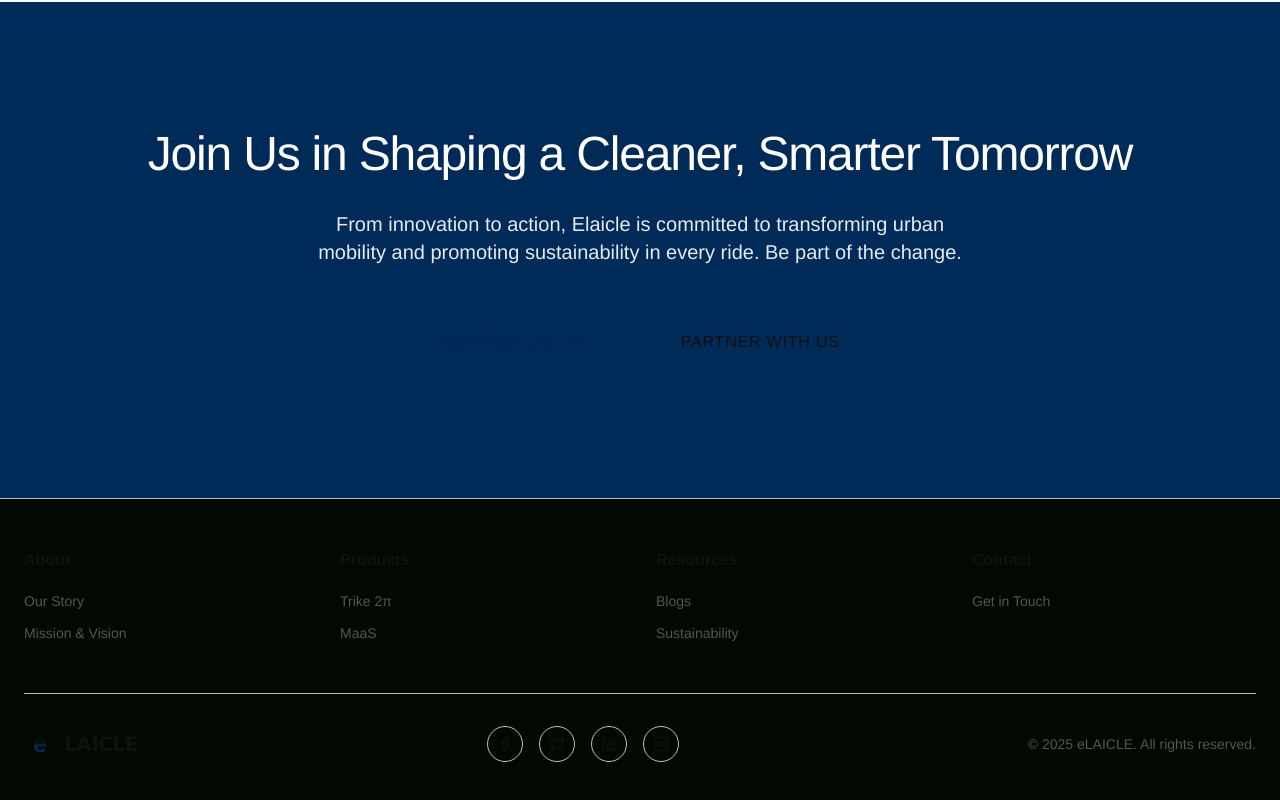
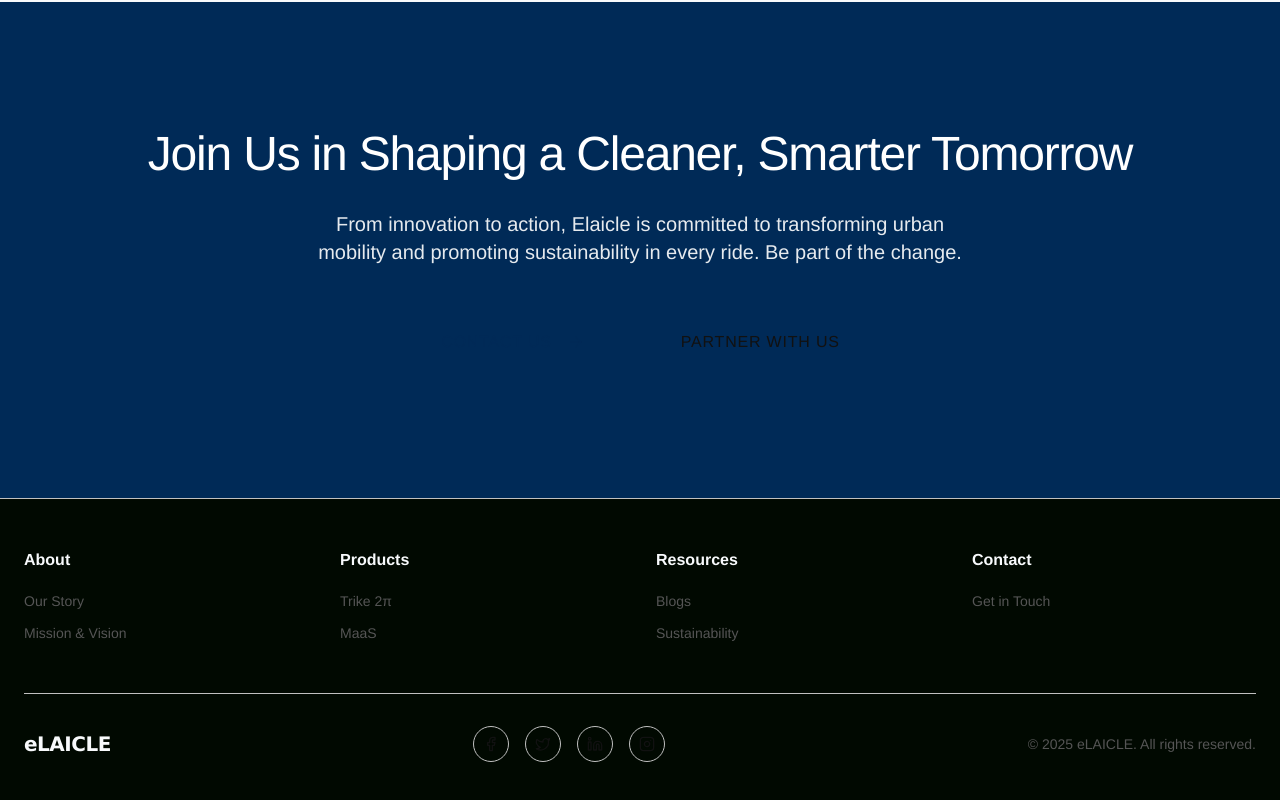
Before and after one commit to Rukaiyabvm/elaicle-design-engine, a React (Vite) app: page / in a window 1280 px wide. Shown: the part 3862-4662 px from the top of the page. Built offline with nearby package versions, Linux system fonts and the light colour scheme.

Commit message:
Visual edit in Lovable

```diff
--- a/src/components/Footer.tsx
+++ b/src/components/Footer.tsx
@@ -53,7 +53,7 @@ const Footer = () => {
         <div className="grid grid-cols-2 md:grid-cols-4 gap-8 mb-12">
           {/* Footer Links */}
           {Object.entries(footerLinks).map(([category, links]) => <div key={category}>
-              <h3 className="body-regular font-semibold mb-4 text-foreground">{category}</h3>
+              <h3 className="body-regular font-semibold mb-4 text-slate-50">{category}</h3>
               <ul className="space-y-2">
                 {links.map(link => <li key={link.name}>
                     <Link to={link.href} className="body-small text-muted-foreground hover:text-primary transition-colors duration-200">
@@ -69,17 +69,12 @@ const Footer = () => {
           <div className="flex flex-col md:flex-row justify-between items-center space-y-6 md:space-y-0">
             {/* Logo - Ultra Minimal with half-etched 'e' */}
             <div className="flex items-center space-x-2">
-              <div className="relative w-8 h-8 flex items-center justify-center">
-                <span className="text-2xl font-bold text-primary/30 absolute">e</span>
-                <span className="text-2xl font-bold text-primary relative" style={{
-                clipPath: 'polygon(0 50%, 100% 50%, 100% 100%, 0 100%)'
-              }}>e</span>
-              </div>
-              <span className="font-secondary text-xl font-bold text-foreground tracking-tight">LAICLE</span>
+
+              <span className="font-secondary text-xl font-bold tracking-tight text-slate-50">eLAICLE</span>
             </div>
 
             {/* Social Links */}
-            <div className="flex items-center space-x-4">
+            <div className="flex items-center space-x-4 bg-transparent">
               {socialLinks.map(social => <a key={social.name} href={social.href} className="w-9 h-9 border border-border rounded-full flex items-center justify-center hover:bg-primary hover:text-primary-foreground hover:border-primary transition-all duration-200" aria-label={social.name}>
                   <social.icon className="w-4 h-4" />
                 </a>)}
```
